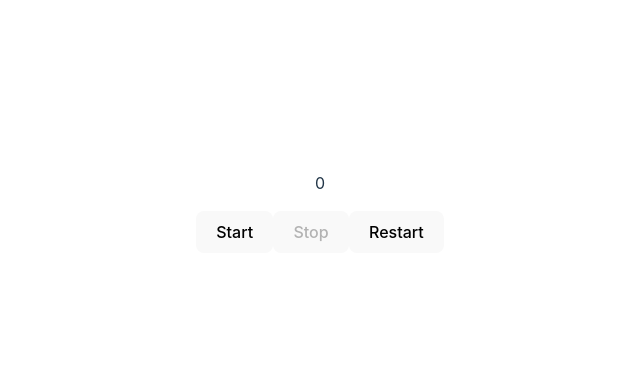
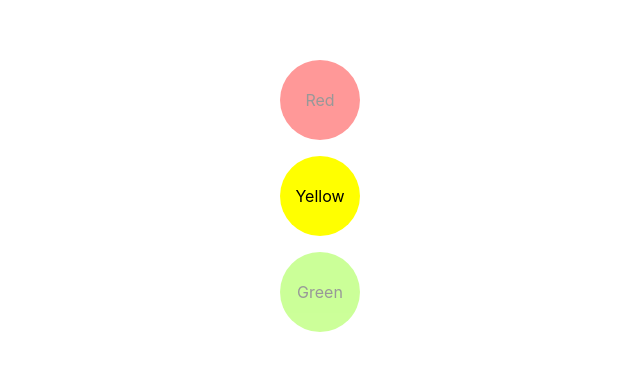
Before and after one commit to gopalbbharadva/frontend-practice, a React (Vite) app: page / in a window 1280 px wide. Shown: the part 196-566 px from the top of the page, without its empty margins (320-960 px from the left). Built offline with nearby package versions, Linux system fonts and the light colour scheme.

Commit message:
Feat: traffic light problem solved.

```diff
--- a/src/App.css
+++ b/src/App.css
@@ -11,42 +11,34 @@
   background-color: transparent;
 }
 
-.label{
+.label {
   cursor: pointer;
 }
 
-.logo {
-  height: 6em;
-  padding: 1.5em;
-  will-change: filter;
-  transition: filter 300ms;
-}
-.logo:hover {
-  filter: drop-shadow(0 0 2em #646cffaa);
-}
-.logo.react:hover {
-  filter: drop-shadow(0 0 2em #61dafbaa);
+.light {
+  border-radius: 50%;
+  height: 5rem;
+  width: 5rem;
+  display: flex;
+  justify-content: center;
+  align-items: center;
+  margin-bottom: 1rem;
+  color: black;
 }
 
-@keyframes logo-spin {
-  from {
-    transform: rotate(0deg);
-  }
-  to {
-    transform: rotate(360deg);
-  }
+.disabled {
+  /* background-color: lightslategrey; */
+  opacity: 0.4;
 }
 
-@media (prefers-reduced-motion: no-preference) {
-  a:nth-of-type(2) .logo {
-    animation: logo-spin infinite 20s linear;
-  }
+.red {
+  background-color: red;
 }
 
-.card {
-  padding: 2em;
+.yellow {
+  background-color: yellow;
 }
 
-.read-the-docs {
-  color: #888;
+.green {
+  background-color: chartreuse;
 }
--- a/src/App.tsx
+++ b/src/App.tsx
@@ -1,12 +1,12 @@
 import './App.css'
 import { Timer } from './components/Timer'
-// import { TrafficLight } from './components/TrafficLight'
+import { TrafficLight } from './components/TrafficLight'
 
 function App() {
   return (
     <div>
-      {/* <TrafficLight /> */}
-      <Timer />
+      <TrafficLight />
+      {/* <Timer /> */}
     </div>
   )
 }
--- /dev/null
+++ b/src/components/TrafficLight.tsx
@@ -0,0 +1,32 @@
+import { useEffect, useState } from 'react'
+
+export const TrafficLight = () => {
+  const [timer, setTimer] = useState(0)
+
+  useEffect(() => {
+    let intervalId = 0
+    intervalId = setInterval(() => setTimer((prev) => prev + 1), 1000)
+    if (timer > 15) {
+      setTimer(0)
+      clearInterval(intervalId)
+    }
+
+    return () => {
+      clearInterval(intervalId)
+    }
+  }, [timer])
+
+  return (
+    <div>
+      <div className={`light red ${timer <= 4 ? '' : 'disabled'}`}>Red</div>
+      <div
+        className={`light yellow ${
+          timer >= 5 && timer <= 8 ? '' : 'disabled'
+        } `}
+      >
+        Yellow
+      </div>
+      <div className={`light green ${timer > 8 ? '' : 'disabled'}`}>Green</div>
+    </div>
+  )
+}
```
